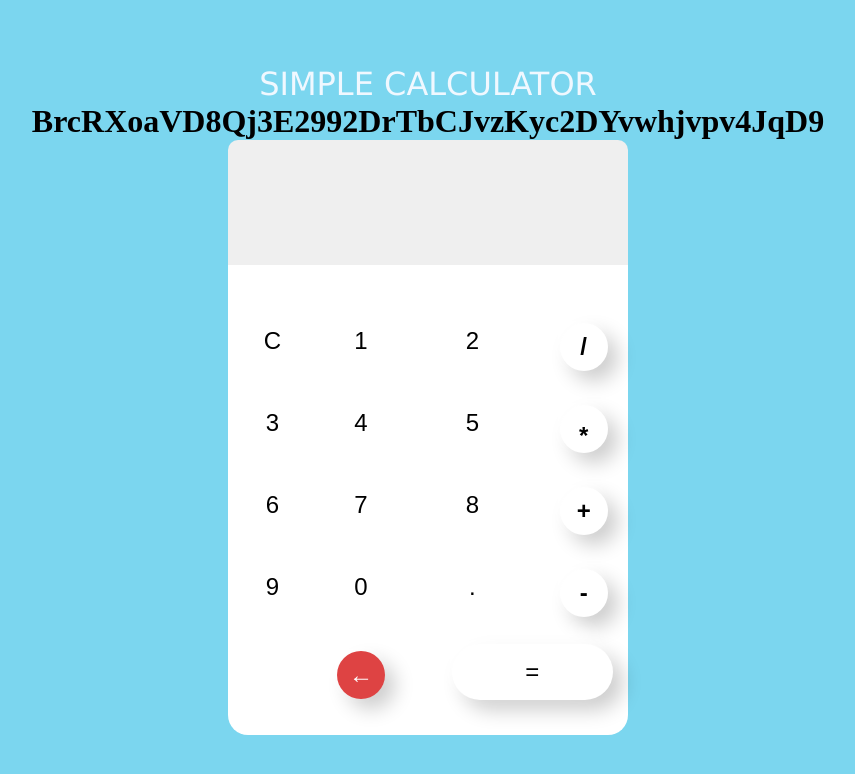
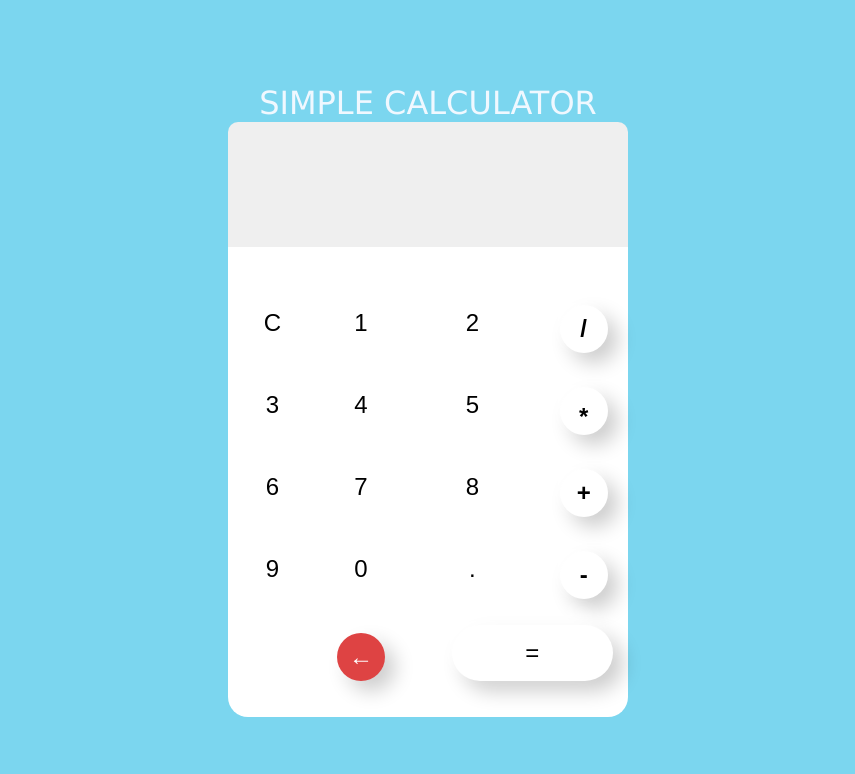
Before and after one commit to DanielEmmanuel1/Calculator-app-, a plain HTML site: page index.html in a window 1280 px wide. Shown: the whole page, without its empty margins (212-1067 px from the left). Drawn offline with Linux system fonts and the light colour scheme.

Commit message:
Update index.html

```diff
--- a/index.html
+++ b/index.html
@@ -11,7 +11,6 @@
 <body>
     <div class="parent">
         <h1 class="header">SIMPLE CALCULATOR</h1>
-        <h1>BrcRXoaVD8Qj3E2992DrTbCJvzKyc2DYvwhjvpv4JqD9</h1>
         <div class="container">
             <div class="display-container">
                 <div class="content-board" id="display-content"></div>
```
